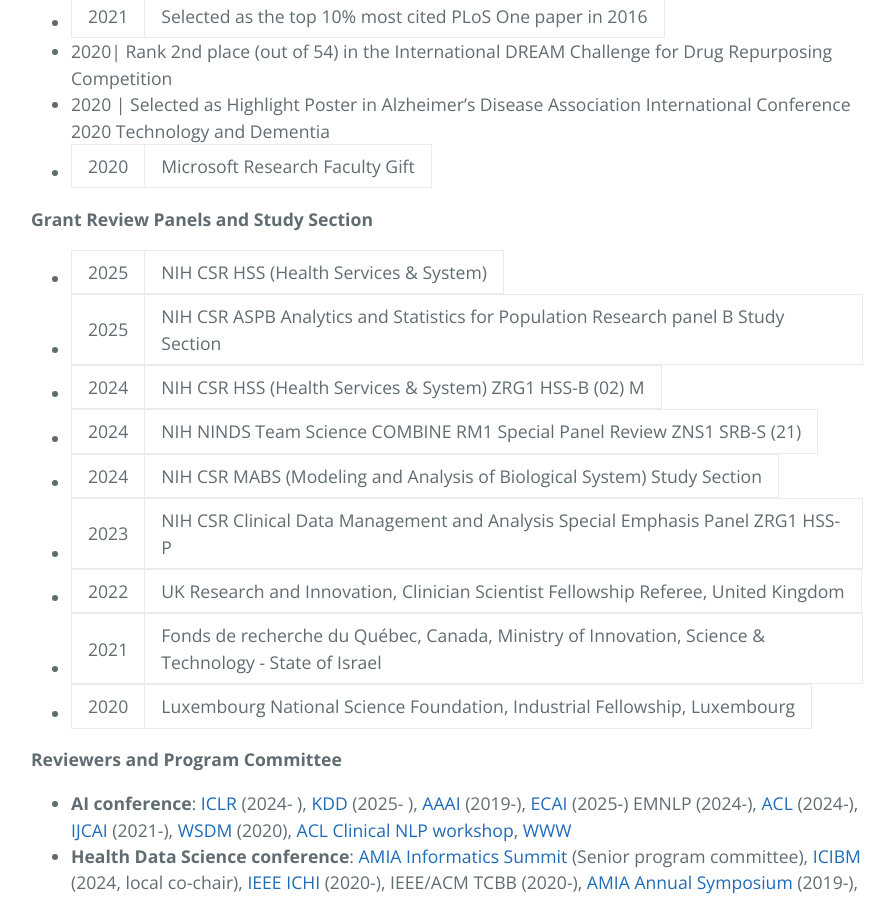
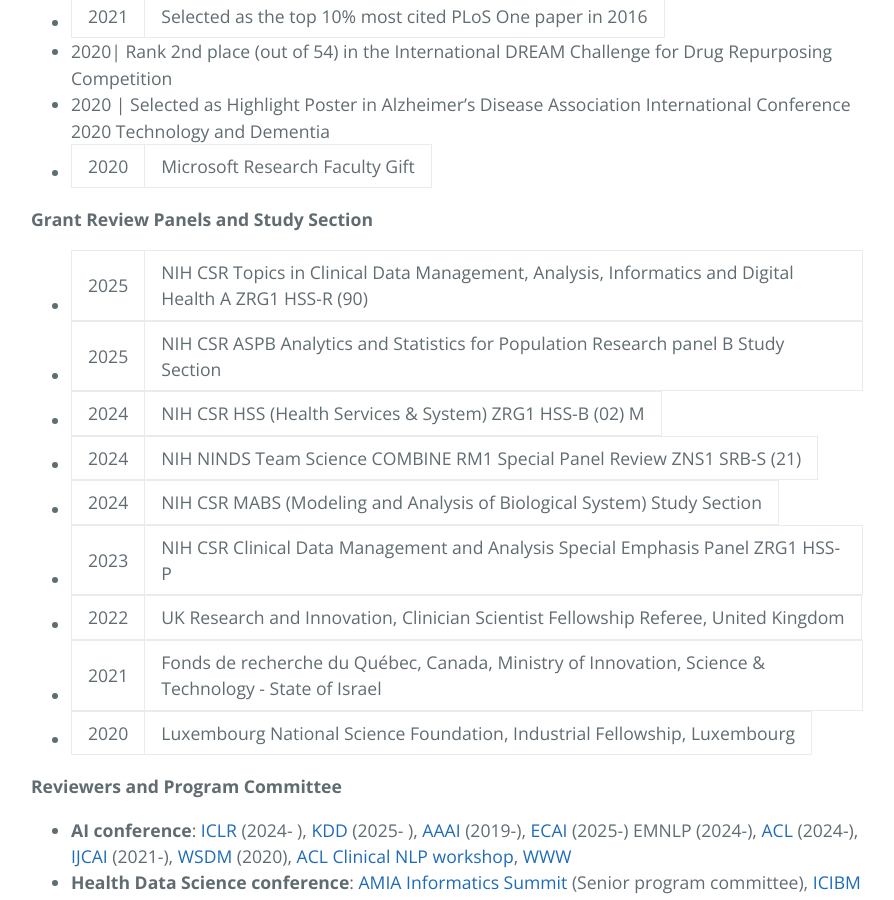
Before and after one commit to yejinjkim/yejinjkim.github.io, a Jekyll site: the page built from pages/professor.md, in a window 1280 px wide and 900 px high, scrolled down 2267 px. Shown: the whole window, without its empty margins (193-1087 px from the left). Built offline with Jekyll 4.4.1, drawn with Linux system fonts in a browser that asks for light colours.

Commit message:
Update professor.md

```diff
--- a/pages/professor.md
+++ b/pages/professor.md
@@ -51,7 +51,7 @@ Conference 2020 Technology and Dementia
 - 2020	|	Microsoft Research Faculty Gift
 
 **Grant Review Panels and Study Section**
-- 2025	| NIH CSR HSS (Health Services & System)
+- 2025	| NIH CSR Topics in Clinical Data Management, Analysis, Informatics and Digital Health A ZRG1 HSS-R (90)
 - 2025 |	NIH CSR ASPB Analytics and Statistics for Population Research panel B Study Section
 - 2024	| NIH CSR HSS (Health Services & System) ZRG1 HSS-B (02) M
 - 2024 |	NIH NINDS Team Science COMBINE RM1 Special Panel Review ZNS1 SRB-S (21)
```
